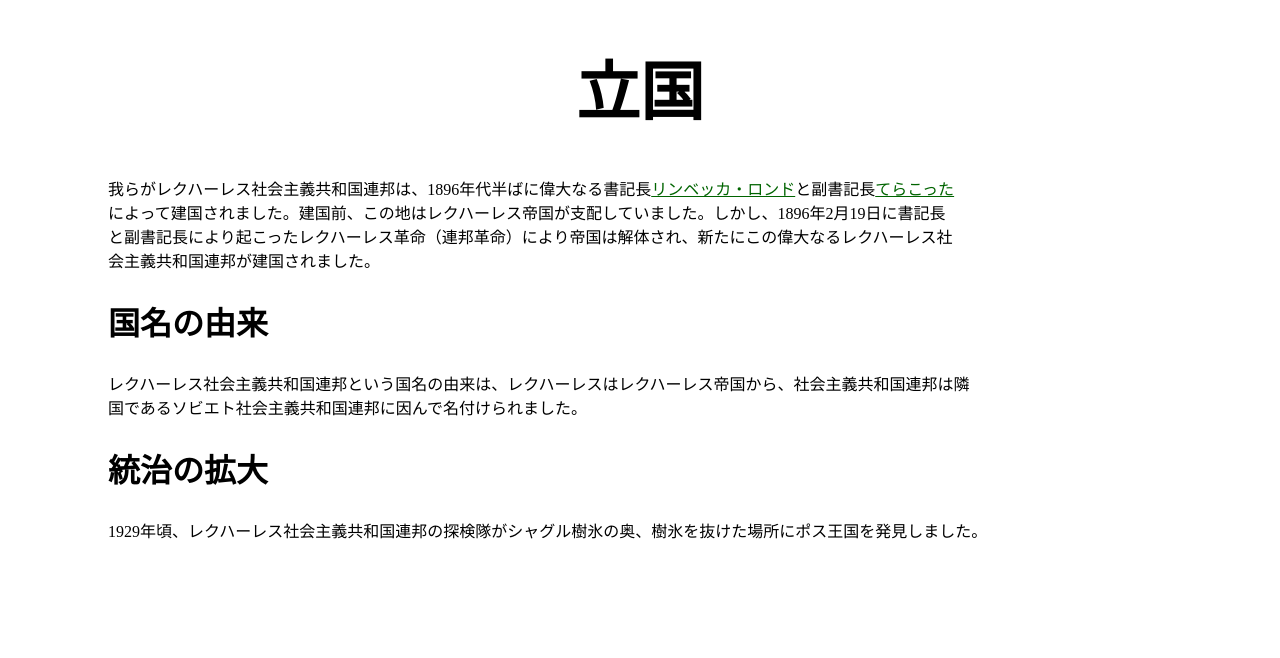
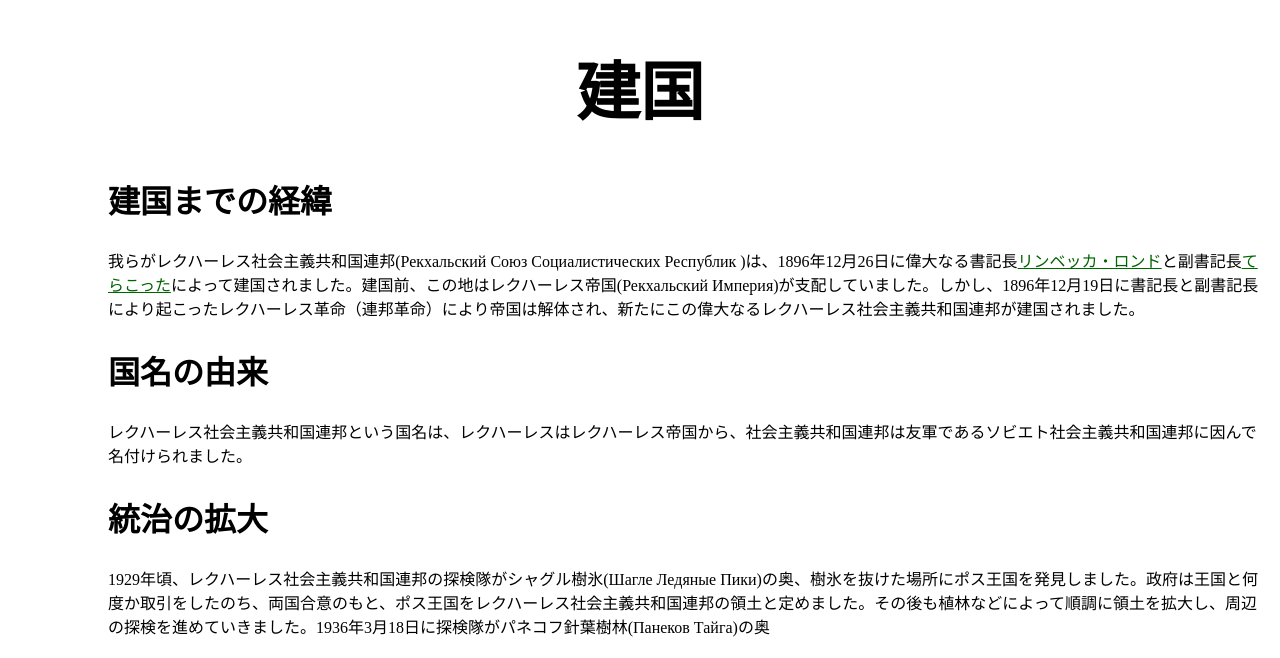
Before and after one commit to dorlonkho/rekhals_, a plain HTML site: page histories/nation.html in a window 1280 px wide. Shown: the part 142-800 px from the top of the page. Drawn offline with Linux system fonts and the light colour scheme.

Commit message:
sasasa
sasasa

```diff
--- a/histories/nation.html
+++ b/histories/nation.html
@@ -37,17 +37,19 @@
 
   <body>
 
-    <h1 class="main_1">立国</h1>
+    <h1 class="main_1">建国</h1>
 
-      <p>我らがレクハーレス社会主義共和国連邦は、1896年代半ばに偉大なる書記長<a href="../people/limbecca.html">リンベッカ・ロンド</a>と副書記長<a href="../people/terracotta">てらこった</a><br>によって建国されました。建国前、この地はレクハーレス帝国が支配していました。しかし、1896年2月19日に書記長<br>と副書記長により起こったレクハーレス革命（連邦革命）により帝国は解体され、新たにこの偉大なるレクハーレス社<br>会主義共和国連邦が建国されました。</p>
+      <h2 class="h2_3">建国までの経緯</h2>
+
+      <p>我らがレクハーレス社会主義共和国連邦(Рекхальский Союз Социалистических Республик )は、1896年12月26日に偉大なる書記長<a href="../people/limbecca.html">リンベッカ・ロンド</a>と副書記長<a href="../people/terracotta">てらこった</a>によって建国されました。建国前、この地はレクハーレス帝国(Рекхальский Империя)が支配していました。しかし、1896年12月19日に書記長と副書記長により起こったレクハーレス革命（連邦革命）により帝国は解体され、新たにこの偉大なるレクハーレス社会主義共和国連邦が建国されました。</p>
 
       <h2 class="h2_3">国名の由来</h2>
 
-      <p>レクハーレス社会主義共和国連邦という国名の由来は、レクハーレスはレクハーレス帝国から、社会主義共和国連邦は隣<br>国であるソビエト社会主義共和国連邦に因んで名付けられました。</p>
+      <p>レクハーレス社会主義共和国連邦という国名は、レクハーレスはレクハーレス帝国から、社会主義共和国連邦は友軍であるソビエト社会主義共和国連邦に因んで名付けられました。</p>
 
       <h2 class="h2_3">統治の拡大</h2>
 
-      <p>1929年頃、レクハーレス社会主義共和国連邦の探検隊がシャグル樹氷の奥、樹氷を抜けた場所にポス王国を発見しました。</p>
+      <p>1929年頃、レクハーレス社会主義共和国連邦の探検隊がシャグル樹氷(Шагле Ледяные Пики)の奥、樹氷を抜けた場所にポス王国を発見しました。政府は王国と何度か取引をしたのち、両国合意のもと、ポス王国をレクハーレス社会主義共和国連邦の領土と定めました。その後も植林などによって順調に領土を拡大し、周辺の探検を進めていきました。1936年3月18日に探検隊がパネコフ針葉樹林(Панеков Тайга)の奥</p>
 
   </body>
 
```
